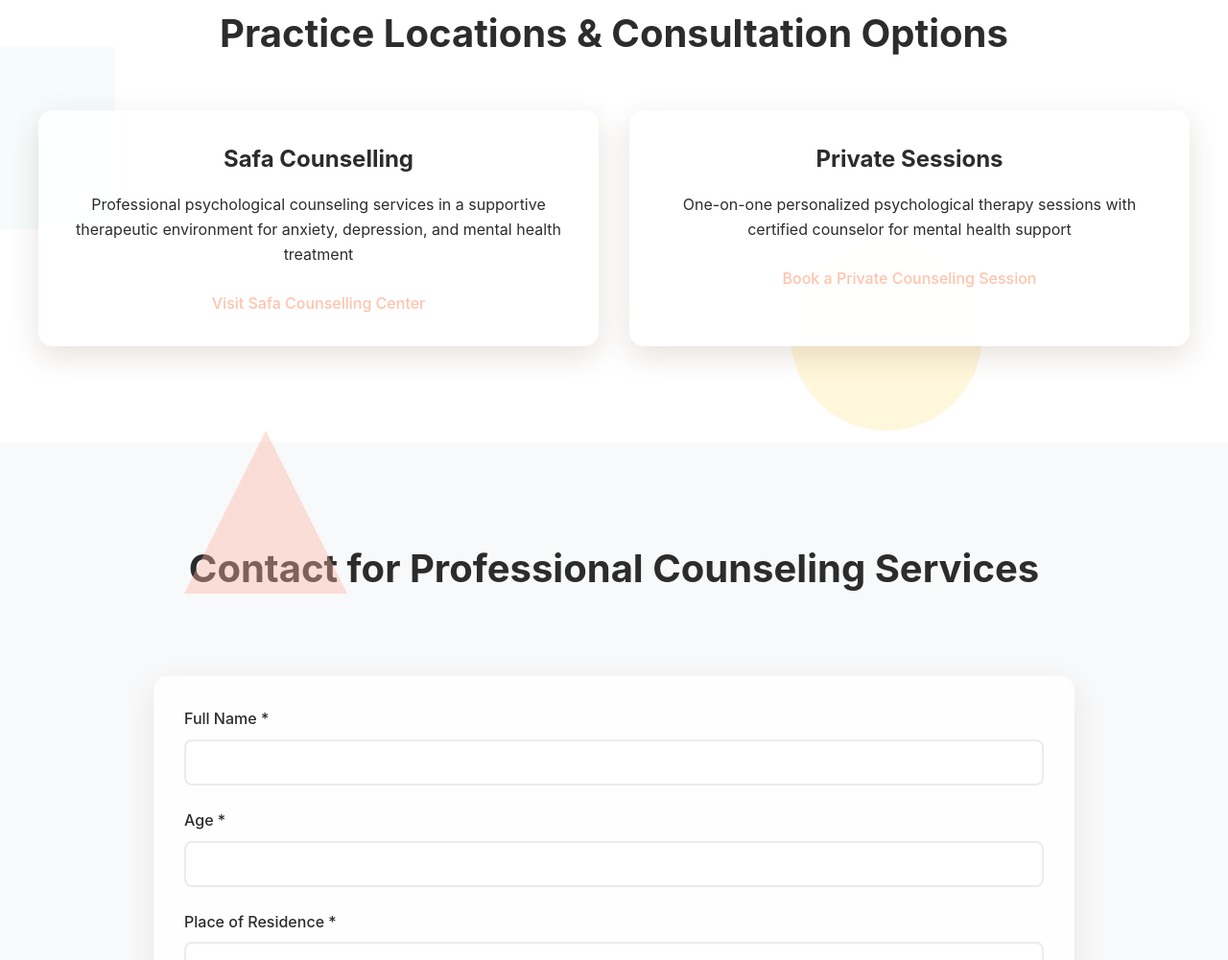
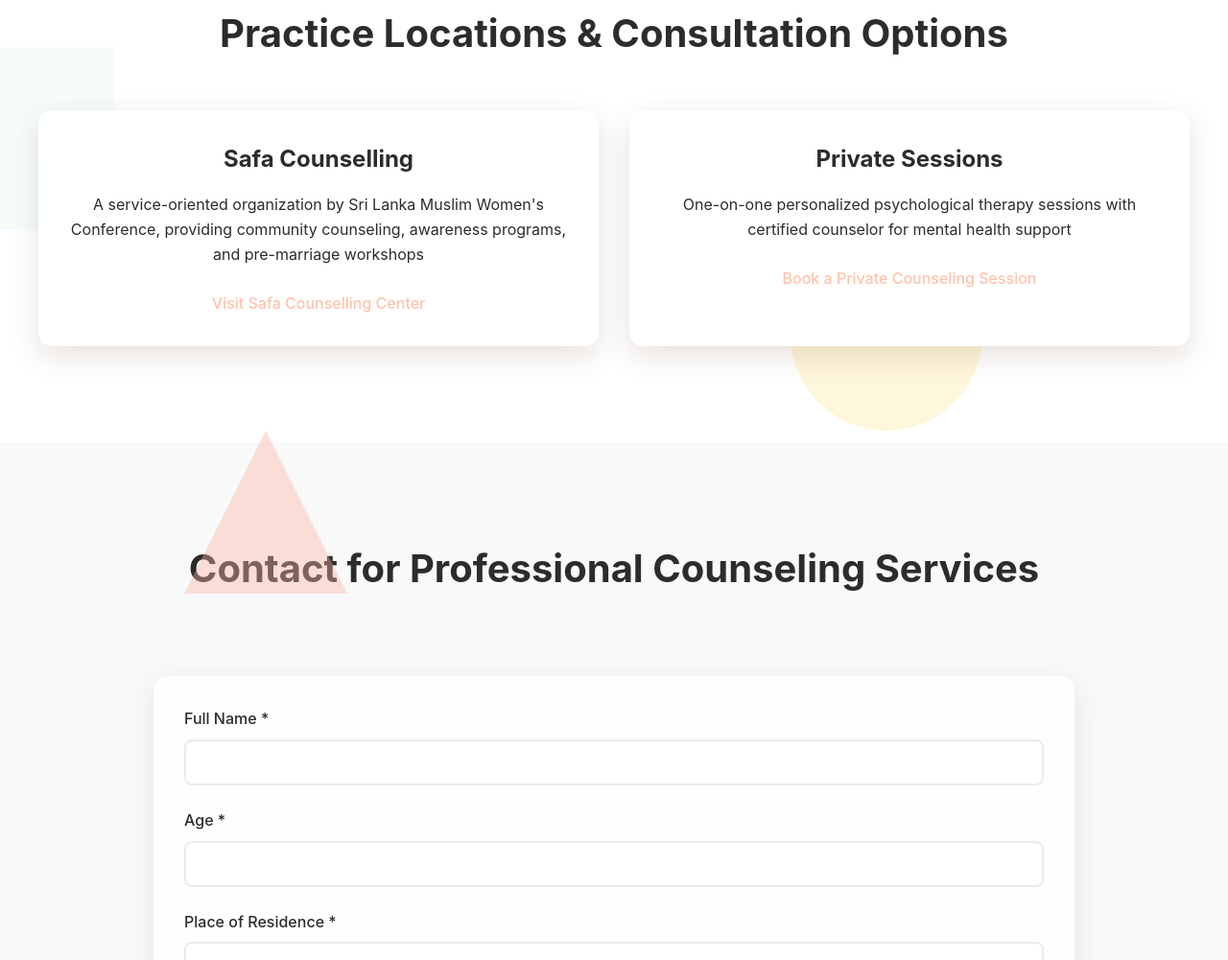
Before and after one commit to MuaZahh/declutter, a plain HTML site: page index.html in a window 1280 px wide. Shown: the part 2151-3152 px from the top of the page at 96% size. Drawn offline with Linux system fonts and the light colour scheme; a web font is replaced by a local one.

Commit message:
Update Safa Counselling description with organizational details
- Added concise description of Safa Counselling Centre
- Mentions connection to Sri Lanka Muslim Women's Conference
- Highlights community counseling, awareness programs, and pre-marriage workshops
- Provides better context for visitors about the organization

🤖 Generated with [Claude Code](https://claude.ai/code)

Co-Authored-By: Claude <noreply@anthropic.com>

```diff
--- a/index.html
+++ b/index.html
@@ -1069,7 +1069,7 @@
             <div class="location-cards">
                 <div class="location-card">
                     <h4>Safa Counselling</h4>
-                    <p>Professional psychological counseling services in a supportive therapeutic environment for anxiety, depression, and mental health treatment</p>
+                    <p>A service-oriented organization by Sri Lanka Muslim Women's Conference, providing community counseling, awareness programs, and pre-marriage workshops</p>
                     <br>
                     <a href="https://safacounselling.com/magazine/view/?page_id=5" target="_blank" rel="noopener" title="Visit Safa Counselling for professional mental health services">Visit Safa Counselling Center</a>
                 </div>
```
